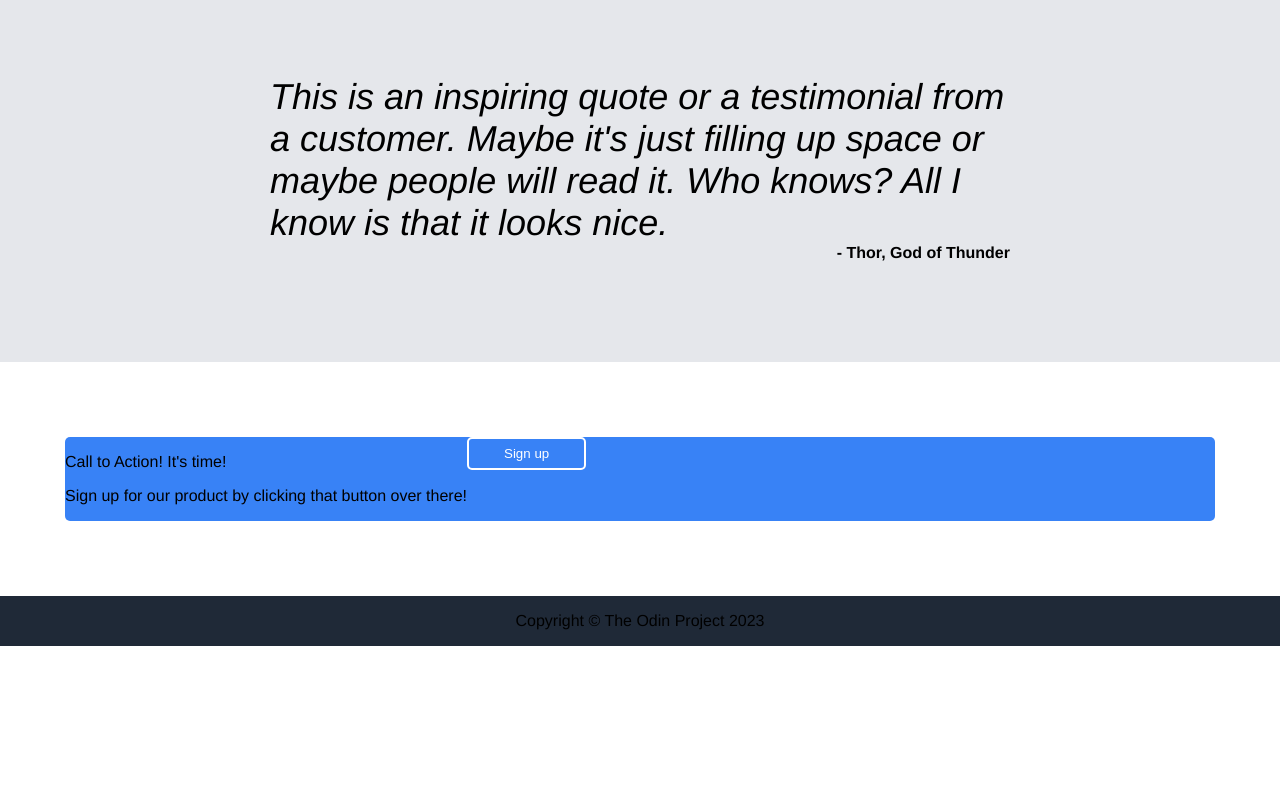
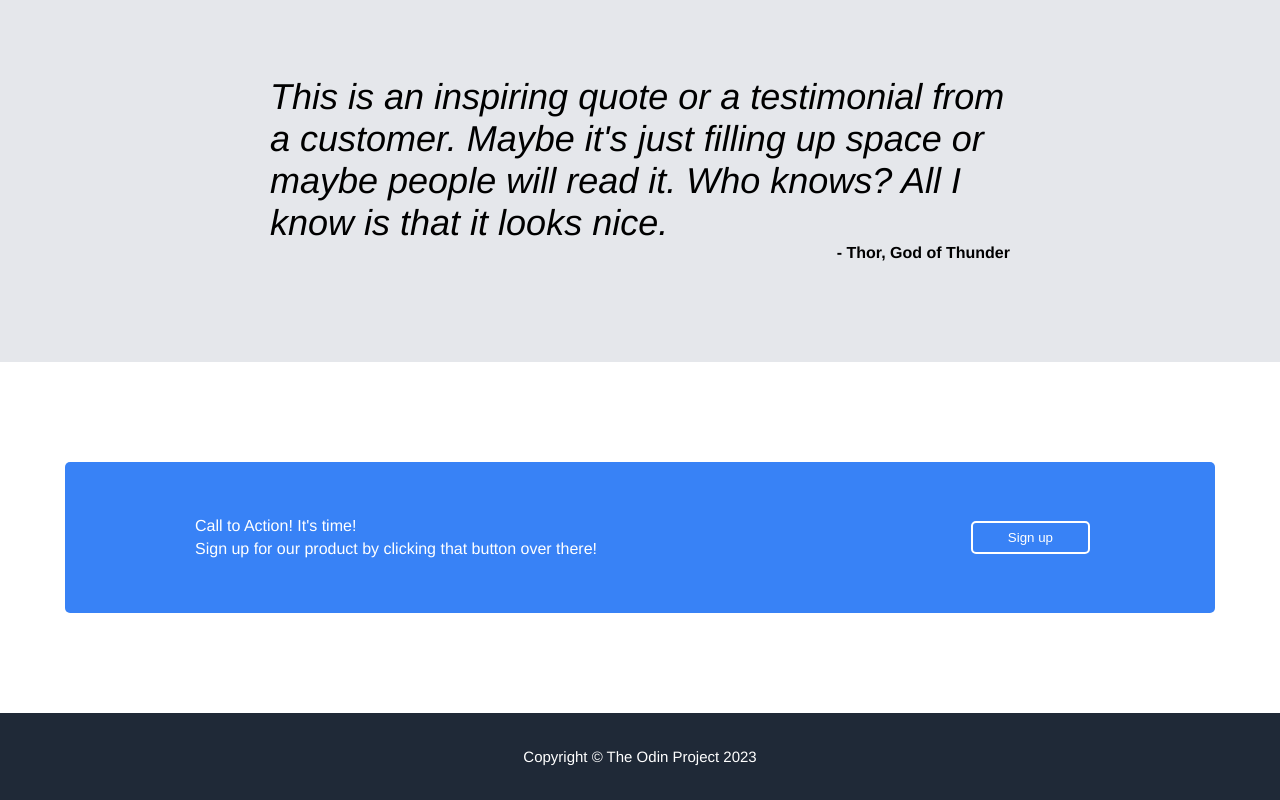
Before and after one commit to uselessconsumer/Odin-Landing-Page, a plain HTML site: page index.html in a window 1280 px wide. Shown: the part 953-1753 px from the top of the page. Before the commit the page ends 1599 px from the top, so only its background shows below. Drawn offline with Linux system fonts and the light colour scheme.

Commit message:
finish styling the call to action and footer

```diff
--- a/styles.css
+++ b/styles.css
@@ -141,10 +141,31 @@ button {
     display: flex;
     background-color: #3882f6;
     width: 1150px;
-    margin: 75px auto;
+    margin: 100px auto;
     border-radius: 5px;
 }
 
 .c2a > div {
     display: flex;
+    justify-content: space-between;
+    align-items: center;
+    width: 900px;
+    margin: auto;
+    padding: 50px 0;
+    color: white;
 }
+
+.c2a p {
+    margin: 5px;
+}
+
+.call {
+    font-weight: 900;
+    font-size: 20px;
+}
+
+footer {
+    color: white;
+    font-size: 15px;
+    padding: 20px 0px;
+}
```
